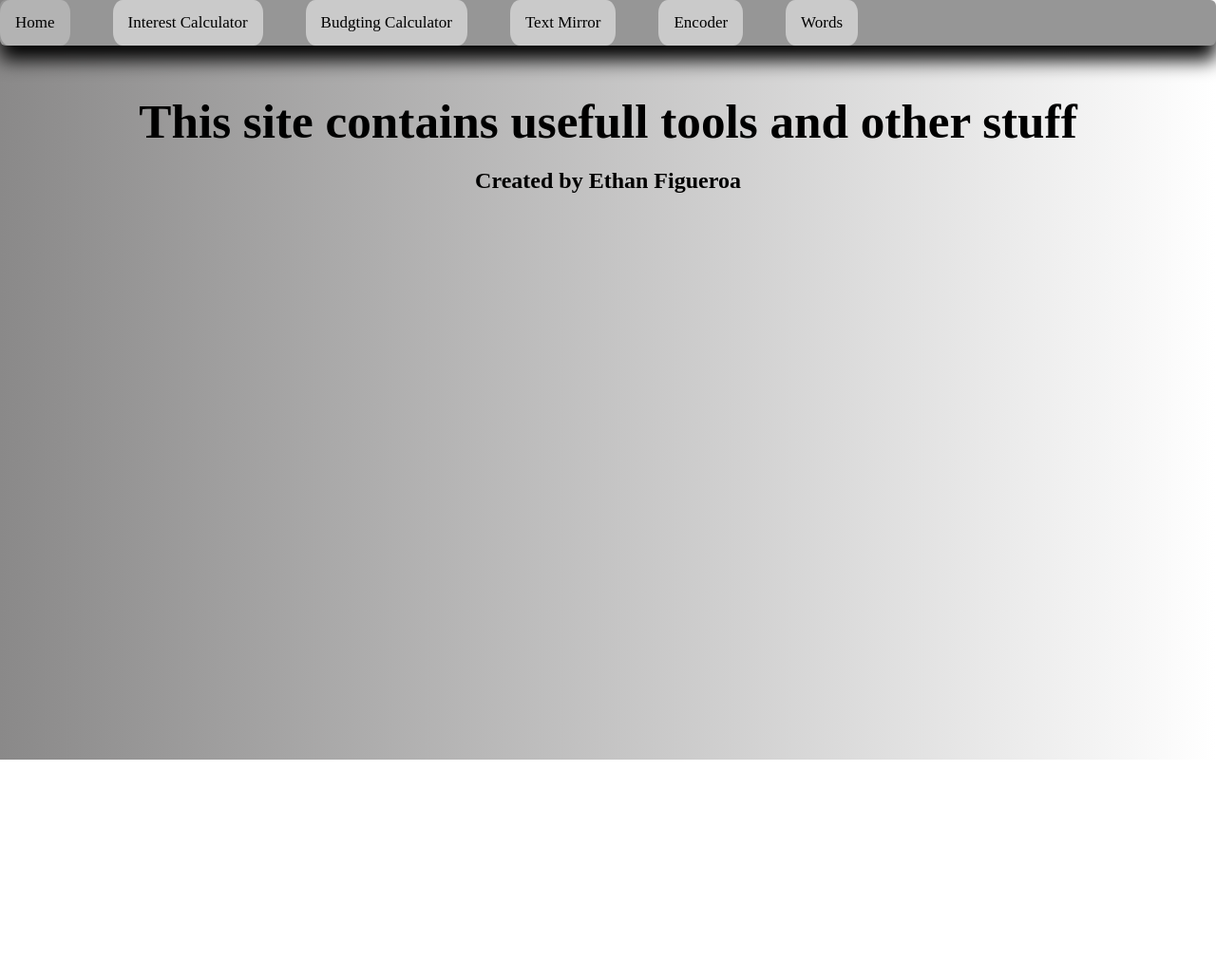
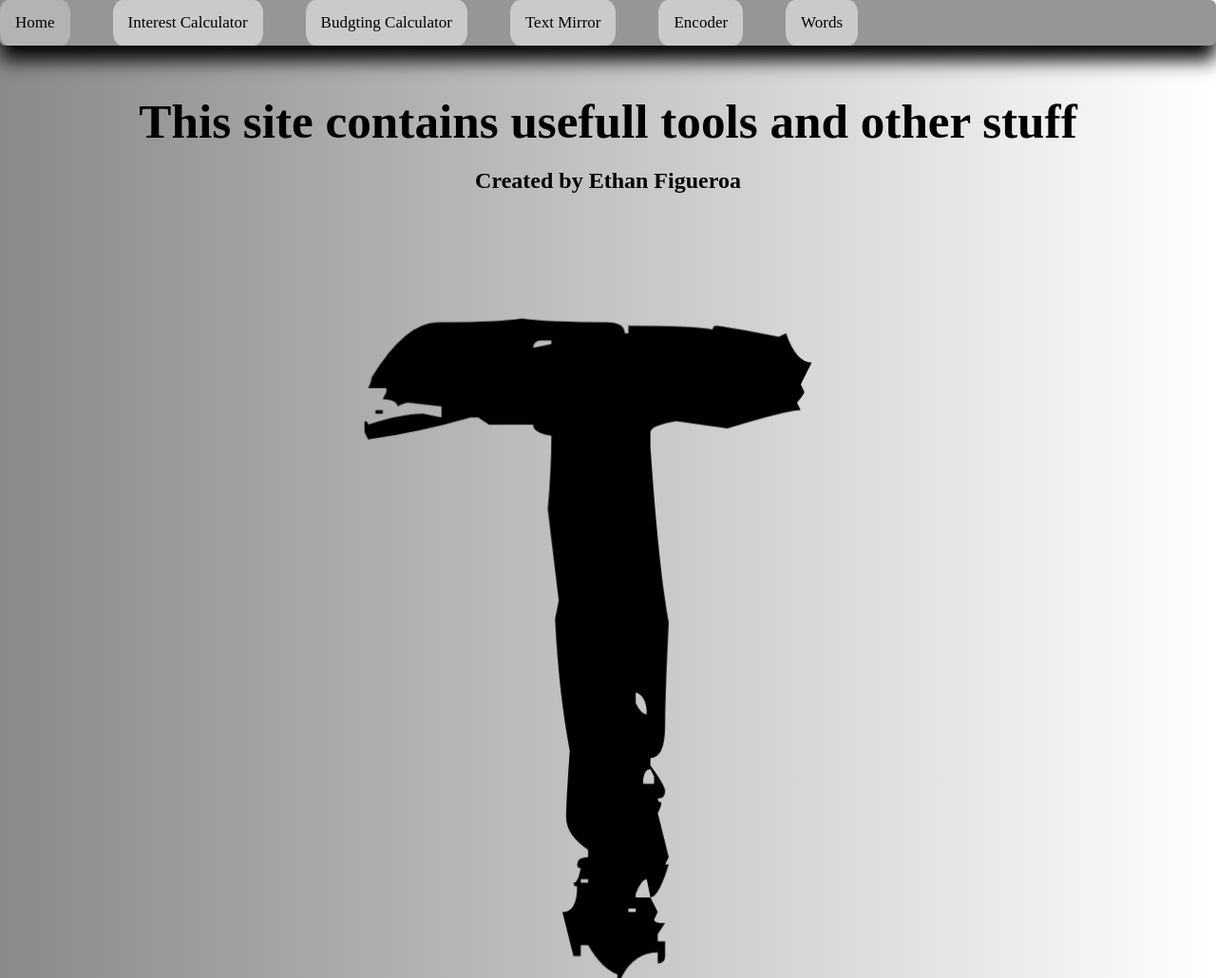
Before and after one commit to mrcoolkid69/tools, a plain HTML site: page index.html in a window 1280 px wide. Shown: the top 1030 px of the page at 95% size. Before the commit the page ends 800 px from the top, so only its background shows below. Drawn offline with Linux system fonts and the light colour scheme.

Commit message:
Added fade in animation for text and logo in home page

```diff
--- a/defaults.css
+++ b/defaults.css
@@ -3,10 +3,23 @@ body {
     background: linear-gradient(to right, #8a8989, #ffffff);
 }
 
+@keyframes fadeIn {
+    from { opacity: 0;transform: translateY(20px); }
+    to { opacity: 1;transform: translateY(0); }
+}
+
+
 header {
     font-size: max(2rem, 4vw);
     text-align: center;
     font-weight: bold;
+    animation: fadeIn 1s ease-in-out;
+}
+
+h2 {
+    text-align: center;
+    animation: fadeIn 1s ease-in-out 0.5s both;
+
 }
 
 nav {
@@ -90,9 +103,7 @@ nav a:not(.active):hover {
     filter: drop-shadow(3px 5px 3px #000000da);
 }
 
-h2 {
-    text-align: center;
-}
+
 
 .submit {
     font-size: 16px;
--- a/index.html
+++ b/index.html
@@ -6,6 +6,14 @@
     <link rel="icon" type="image/x-icon" href="logo.png">
     <title>Tools</title>
      <link rel="stylesheet" href="defaults.css" />
+     <style>
+         .logo {
+             display: block;
+             margin: 20px auto;
+             width: 80vw;
+             max-width: 900px;
+         }
+     </style>
 </head>
 <body>
     <nav>
@@ -18,6 +26,7 @@
     </nav>
     <header>This site contains usefull tools and other stuff</header>
     <h2>Created by Ethan Figueroa</h2>
+    <img src = "logo.png" alt="Tools Logo" class="logo">
 
 </body>
 </html>
```
